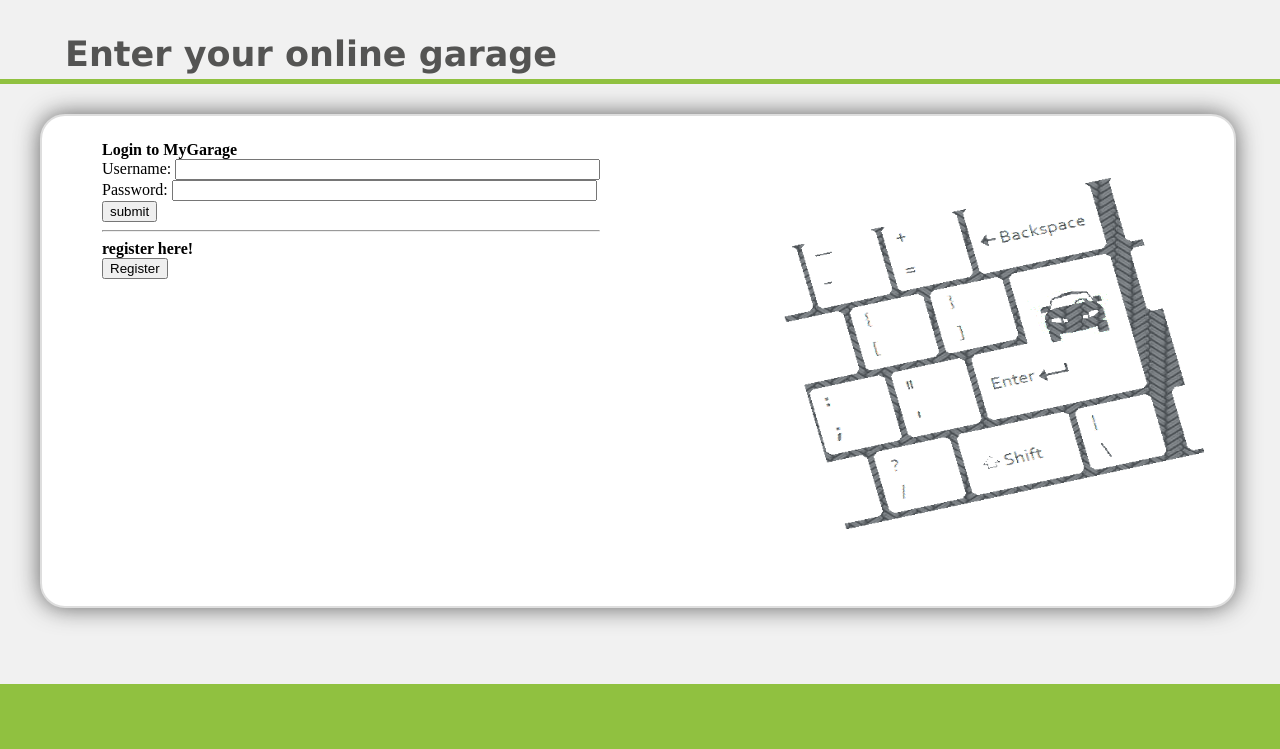
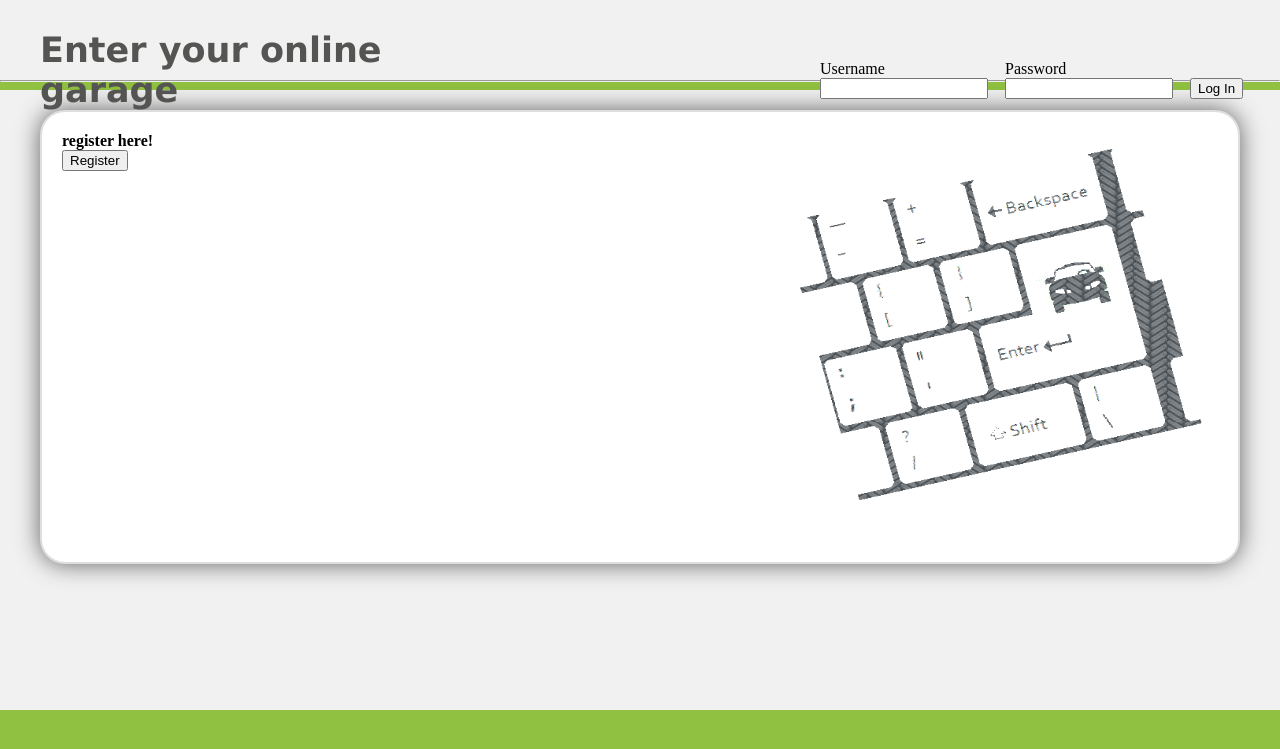
Before and after one commit to cdDiaCo/myGarage, a Django app: template myGarageApp/templates/index.html in a window 1280 px wide. Shown: the top 749 px of the page. Run offline with Django 3.2, Linux system fonts and the light colour scheme; the template is opened without the code that fills it, so the values that code supplies are empty.

Commit message:
css style the home page

```diff
--- a/myGarageApp/static/myGarage/css/style.css
+++ b/myGarageApp/static/myGarage/css/style.css
@@ -1,41 +1,100 @@
+
+
+
+/*CSS RESET*/
+html, body, div, span, applet, object, iframe,
+h1, h2, h3, h4, h5, h6, p, blockquote, pre,
+a, abbr, acronym, address, big, cite, code,
+del, dfn, em, font, img, ins, kbd, q, s, samp,
+small, strike, strong, sub, sup, tt, var,
+dl, dt, dd, ol, ul, li,
+fieldset, form, label, legend,
+table, caption, tbody, tfoot, thead, tr, th, td {
+	margin: 0;
+	padding: 0;
+	border: 0;
+}
+
+/*End RESET - Begin Full Width CSS*/
+
 
 
 #header{
 	background-color:#f1f1f1;
-	position:relative;
-	top:-30px;
-	width:100%;
 	height:80px;
-	margin:0;
-	padding:0;
+	float:left;
+
+
 }
 
-#appMotto{
-	color:#545453;
-	font-family: 'lucida grande', tahoma, verdana, arial, sans-serif;
-	font-size:35px;
-	padding:35px 65px 10px;
+#login{
+    #background-color: blue;
+    width: 440px;
+    height: 70px;
+    float: right;
+    margin-right:20px;
+    margin-left:600px;
+    margin-top:-40px;
+
+
 }
 
-#base{
-	width:100%;
-	height:600px;
-	float:left;
-	background-color:#f1f1f1;
-	position:relative;
-	top: -25px;
-	padding:0;
-	margin:0;
+#username_login{
+    #background-color: yellow;
+    width: 180px;
+    position: relative;
+    float: left;
+    top: 20px;
+
 }
 
+#password_login{
+    #background-color: green;
+    width: 180px;
+	position: relative;
+	float:left;
+	top: 20px;
+	left:5px;
+}
+
+#login_button{
+	position: relative;
+	top: 38px;
+	left: 10px;
+	float:left;
+}
+
+
+#appMotto{
+    #background-color:red;
+    width:420px;
+    position: relative;
+    top: 30px;
+    left: 40px;
+    float: left;
+	color: #545453;
+	font-family: 'lucida grande', tahoma, verdana, arial, sans-serif;
+	font-size: 35px;
+
+}
+
+
+#base{
+	height:600px;
+	background-color:#f1f1f1; ;
+	min-width:1040px;
+	margin:0 auto;
+	padding:10px;
+}
+
+
 #borderDiv{
-	width:90%;
+	min-width: 1000px;
+	overflow: hidden;
 	height:450px;
 	background-color:white;
-	position:absolute;
-	top:25px;
-	padding:20px;
-	margin:5px 0px 50px 40px;
+	#float: left;
+	margin: 10px 30px;
 	border: 2px solid;
 	border-radius: 25px;
 	border-color: #DEDEDE;
@@ -43,29 +102,26 @@
 }
 
 #leftside{
-	float: left;
-	position:absolute;
-	top:0;
-	left:0;
-	padding:20px;
-	margin:5px 0px 50px 40px;
+	width: 50%;
+	height: 400px;
+	float:left;
+	padding: 10px;
+	margin: 10px;
+	#overflow: hidden;
 }
 
 #rightside{
-	float:left;
-	width:500px;
 	height:400px;
-	position:absolute;
-	top:30px;
-	left:690px;
-	margin:5px 5px 0px 0px;
+	width: 40%;
+	float: right;
+	margin: 10px;
+
+
 }
 
 #navlist{
     width: 220px;
     list-style-type: none;
-    margin: 0;
-    padding: 0;
 }
 
 li a:link, a:visited  {
--- a/myGarageApp/templates/index.html
+++ b/myGarageApp/templates/index.html
@@ -11,31 +11,33 @@
 {% block content %}
 <div id="header" >
 	<h2 id="appMotto">Enter your online garage</h2>
+	    <div id="login">
+		<form id="login_form" method="post" action="">
+	        {% csrf_token %}
+	        <div id="username_login">
+		        Username
+		        <br/>
+		        <input type="text" name="username" value="" size="20" style="width:160px;"/>
 	        </div>
 
+	        <div id="password_login">
+		        Password
+		        <br/>
+		        <input type="password" name="password" value="" size="20" style="width:160px;" />
+	        </div>
+	        <input id="login_button" type="submit" value="Log In" />
+	    </form>
+	    </div>
+</div>
+
+<hr>
+
+
 <div id="base">
-
 	<div id="borderDiv">
 		<div id="leftside">
-
-    <strong>Login to MyGarage</strong>
-
-    <form id="login_form" method="post" action="">
-        {% csrf_token %}
-        Username: <input type="text" name="username" value="" size="50" />
-        <br />
-        Password: <input type="password" name="password" value="" size="50" />
-        <br />
-
-        <input type="submit" value="submit" />
-    </form>
-
-  <hr/>
-
 		   {% if registered %}
 		        <strong>thank you for registering!</strong>
-
-
 		   {% else %}
 		        <strong>register here!</strong><br />
 
@@ -49,12 +51,14 @@
 		    {% endif %}
 		</div>
 
+
+
 		<div id="rightside" style="background-image: url('{% static "myGarage/img/tires.jpg" %}');">
 			<img src={% static "myGarage/img/transparent.gif" %}  width="100%" height="100%" >
 		</div>
-
 	</div>
 </div>
+
 {% endblock %}
 
 
```
Lines whose indentation alone changed are shown as unchanged.
